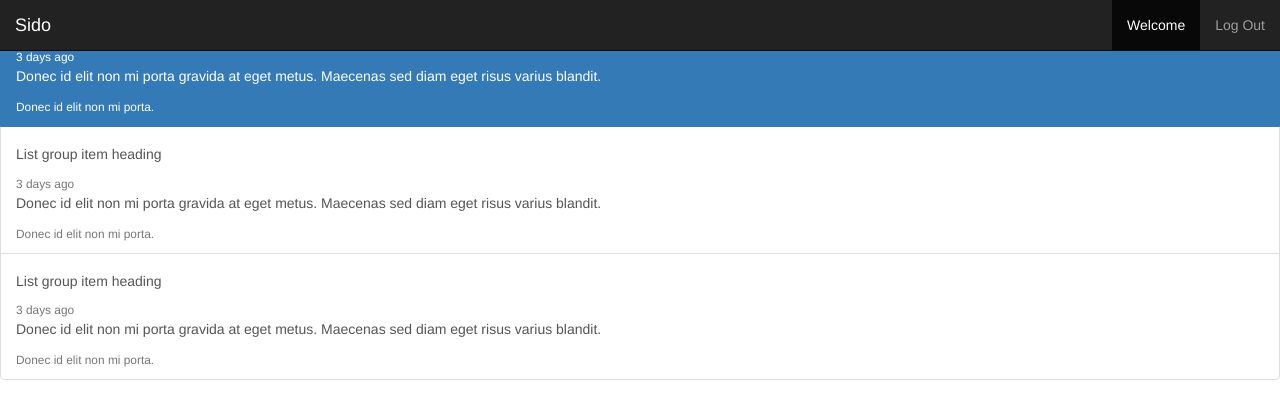
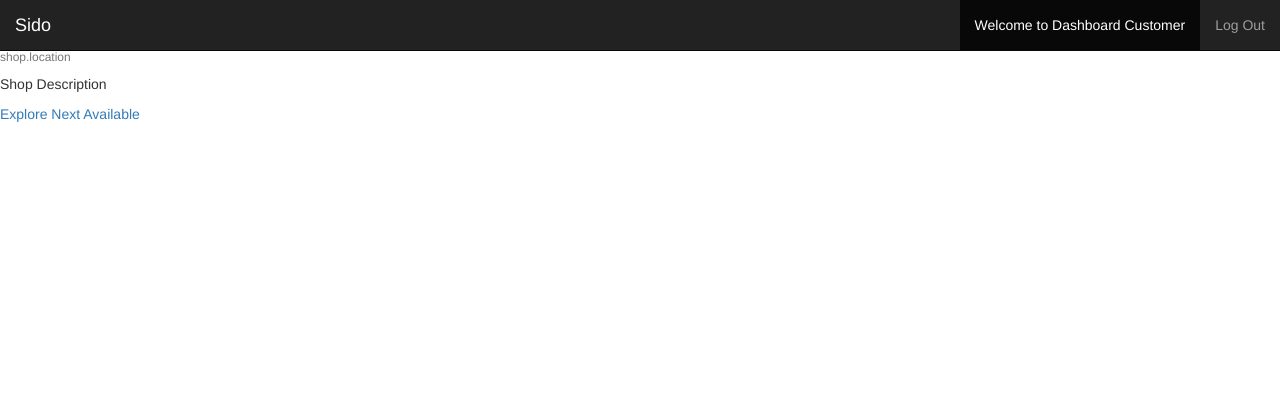
Before and after one commit to danielbis/sidoCheck, a Flask app: page /dashboardcustomer in a window 1280 px wide. Shown: the top 419 px of the page. Run offline with Flask 2, Linux system fonts and the light colour scheme; a user stored in the database is signed in; tables that the repository leaves empty hold one stand-in row (values such as "Sample post"); some libraries are stand-ins or nearby versions.

Commit message:
Models and login tests, listing shops, env var set

```diff
--- a/app/__init__.py
+++ b/app/__init__.py
@@ -31,10 +31,12 @@ login_manager.login_view = 'login'
 # Import a module / component using its blueprint handler variable (mod_auth)
 from app.mod_auth.routes import mod
 from app.mod_provider.routes import provider_mod
+from app.mod_customer.routes import customer_mod
 
 # Register blueprint(s)
 app.register_blueprint(mod_auth.routes.mod)
 app.register_blueprint(mod_provider.routes.provider_mod)
+app.register_blueprint(mod_customer.routes.customer_mod)
 # app.register_blueprint(xyz_module)
 # ..
 
@@ -49,10 +51,7 @@ def index():
 def dashboardprovider():
     return render_template('dashboardprovider.html', name=current_user.first_name)
 
-@app.route('/dashboardcustomer')
-@login_required
-def dashboardcustomer():
-    return render_template('dashboard_customer.html', name=current_user.first_name)
+
 
 # Sample HTTP error handling
 """@app.errorhandler(404)
--- a/app/mod_auth/forms.py
+++ b/app/mod_auth/forms.py
@@ -8,7 +8,6 @@ from wtforms.validators import InputRequired, Email, Length
 class LoginForm(FlaskForm):
     email = StringField('email', validators=[InputRequired(), Email(message='Invalid email'), Length(max=50)])
     password = PasswordField('password', validators=[InputRequired(), Length(min=8, max=80)])
-    remember = BooleanField('remember me')
 
 class RegisterForm(FlaskForm):
     email = StringField('email', validators=[InputRequired(), Email(message='Invalid email'), Length(max=50)])
--- /dev/null
+++ b/app/mod_customer/routes.py
@@ -0,0 +1,21 @@
+from flask import Flask, render_template, redirect, url_for, Blueprint
+from flask_sqlalchemy  import SQLAlchemy
+from flask_wtf import FlaskForm
+from flask_login import login_user, login_required, logout_user, current_user
+import logging
+
+#import database object and login manager from app module
+from app import app, db, login_manager
+
+
+#Import module models containing User
+from app.mod_auth.models import User, Shop, Employee
+from app.mod_provider.models import Schedule
+
+customer_mod = Blueprint("mod_customer", __name__)
+
+@customer_mod.route('/dashboardcustomer')
+@login_required
+def dashboardcustomer():
+	shops = Shop.query.all()
+	return render_template('customer/dashboard_customer.html', name=current_user.first_name, shops = shops)
--- a/app/templates/auth/login.html
+++ b/app/templates/auth/login.html
@@ -20,7 +20,6 @@ Login
         {{ form.hidden_tag() }}
         {{ wtf.form_field(form.email) }}
         {{ wtf.form_field(form.password) }}
-        {{ wtf.form_field(form.remember) }}
         <button class="btn btn-lg btn-primary btn-block" type="submit">Sign in</button>
       </form>
 
--- /dev/null
+++ b/app/templates/customer/dashboard_customer.html
@@ -0,0 +1,46 @@
+<!-- Author Daniel Bis -->
+
+
+{% extends "bootstrap/base.html" %}
+
+{% block title %}
+Dashboard Customer
+{% endblock %}
+
+{% block styles %}
+{{super()}}
+{% endblock %}
+
+{% block content %}
+    <nav class="navbar navbar-inverse navbar-fixed-top">
+      <div class="container-fluid">
+        <div class="navbar-header">
+          <a class="navbar-brand" href="#">Sido</a>
+        </div>
+        <div id="navbar" class="navbar-collapse collapse">
+          <ul class="nav navbar-nav navbar-right">
+            <li class="active"><a href="#">Welcome to Dashboard Customer<span class="sr-only">{{name}}</span></a></li>
+            <li><a href="{{ url_for('mod_auth.logout') }}">Log Out</a></li>
+
+
+          </ul>
+        </div>
+      </div>
+    </nav>
+
+{% for shop in shops %}
+
+<div class="card" style="width: 18rem; margin-top: 2%">
+  <div class="card-body">
+    <h5 class="card-title">shop.name</h5>
+    <h6 class="card-subtitle mb-2 text-muted">shop.location</h6>
+    <p class="card-text">Shop Description</p>
+    <a href="#" class="card-link">Explore</a>
+    <a href="#" class="card-link">Next Available</a>
+  </div>
+</div>
+
+
+{%- endfor %}
+
+{% endblock %}
--- a/app/templates/dashboard_customer.html
+++ /dev/null
@@ -1,60 +0,0 @@
-<!-- Author Daniel Bis -->
-
-
-{% extends "bootstrap/base.html" %}
-
-{% block title %}
-Dashboard
-{% endblock %}
-
-{% block styles %}
-{{super()}}
-{% endblock %}
-
-{% block content %}
-    <nav class="navbar navbar-inverse navbar-fixed-top">
-      <div class="container-fluid">
-        <div class="navbar-header">
-          <a class="navbar-brand" href="#">Sido</a>
-        </div>
-        <div id="navbar" class="navbar-collapse collapse">
-          <ul class="nav navbar-nav navbar-right">
-            <li class="active"><a href="#">Welcome<span class="sr-only">{{name}}</span></a></li>
-            <li><a href="{{ url_for('mod_auth.logout') }}">Log Out</a></li>
-
-
-          </ul>
-        </div>
-      </div>
-    </nav>
-
-
-
-
-    <div class="list-group">
-      <a href="#" class="list-group-item list-group-item-action flex-column align-items-start active">
-        <div class="d-flex w-100 justify-content-between">
-          <h5 class="mb-1">List group item heading</h5>
-          <small>3 days ago</small>
-        </div>
-        <p class="mb-1">Donec id elit non mi porta gravida at eget metus. Maecenas sed diam eget risus varius blandit.</p>
-        <small>Donec id elit non mi porta.</small>
-      </a>
-      <a href="#" class="list-group-item list-group-item-action flex-column align-items-start">
-        <div class="d-flex w-100 justify-content-between">
-          <h5 class="mb-1">List group item heading</h5>
-          <small class="text-muted">3 days ago</small>
-        </div>
-        <p class="mb-1">Donec id elit non mi porta gravida at eget metus. Maecenas sed diam eget risus varius blandit.</p>
-        <small class="text-muted">Donec id elit non mi porta.</small>
-      </a>
-      <a href="#" class="list-group-item list-group-item-action flex-column align-items-start">
-        <div class="d-flex w-100 justify-content-between">
-          <h5 class="mb-1">List group item heading</h5>
-          <small class="text-muted">3 days ago</small>
-        </div>
-        <p class="mb-1">Donec id elit non mi porta gravida at eget metus. Maecenas sed diam eget risus varius blandit.</p>
-        <small class="text-muted">Donec id elit non mi porta.</small>
-      </a>
-    </div>
-{% endblock %}
--- a/config.py
+++ b/config.py
@@ -8,7 +8,9 @@ BASE_DIR = os.path.abspath(os.path.dirname(__file__))
 
 # Define the database - we are working with
 # SQLite for this example
-SQLALCHEMY_DATABASE_URI = 'postgresql://localhost/cutcheck'
+SQLALCHEMY_TRACK_MODIFICATIONS = False
+SQLALCHEMY_DATABASE_URI = os.environ["SIDOCHECK_DB"]
+# DANIEL YOUR PATH IS 'postgresql://localhost/cutcheck' SET ENV VARS ASAP
 DATABASE_CONNECT_OPTIONS = {}
 
 # Application threads. A common general assumption is
```
Also changed, not shown: app/mod_auth/routes.py (+4 -3 lines), app/mod_provider/api.py (+7 -0 lines), test.py (+14 -3 lines), app/mod_customer/__init__.py (added), app/mod_customer/models.py (added), app/mod_provider/routes.py (line endings or trailing spaces).
